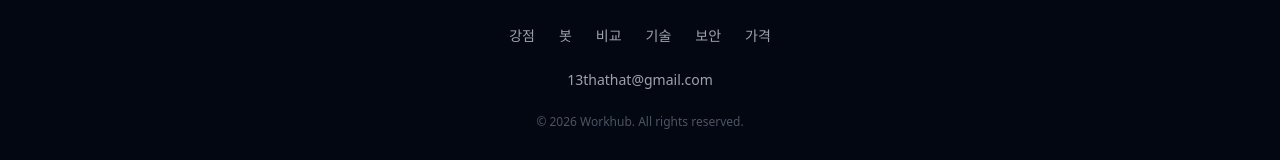
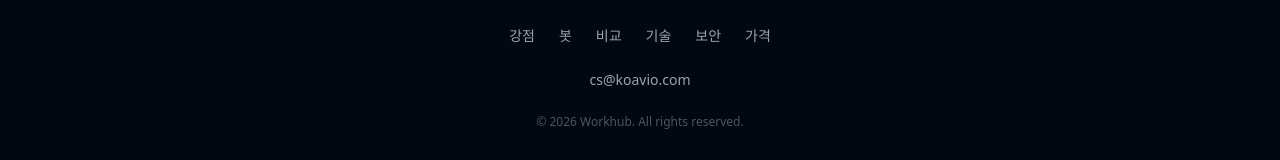
Before and after one commit to getorey/workhub-landing, a Next.js app: page / in a window 1280 px wide. Shown: the part 7508-7668 px from the top of the page. Built offline with nearby package versions, Linux system fonts and the light colour scheme.

Commit message:
sync: landing + docs from workhub-saas@7a286f2
Source commit: https://github.com/getorey/workhub-saas/commit/7a286f286a52b69e5f7bebc404d924fbcc68256b
Triggered by: push

```diff
--- a/components/Footer.tsx
+++ b/components/Footer.tsx
@@ -23,10 +23,10 @@ export default function Footer() {
         </div>
 
         <a
-          href="mailto:13thathat@gmail.com"
+          href="mailto:cs@koavio.com"
           className="text-sm text-gray-400 transition hover:text-white"
         >
-          13thathat@gmail.com
+          cs@koavio.com
         </a>
 
         <p className="text-xs text-gray-600">
```
